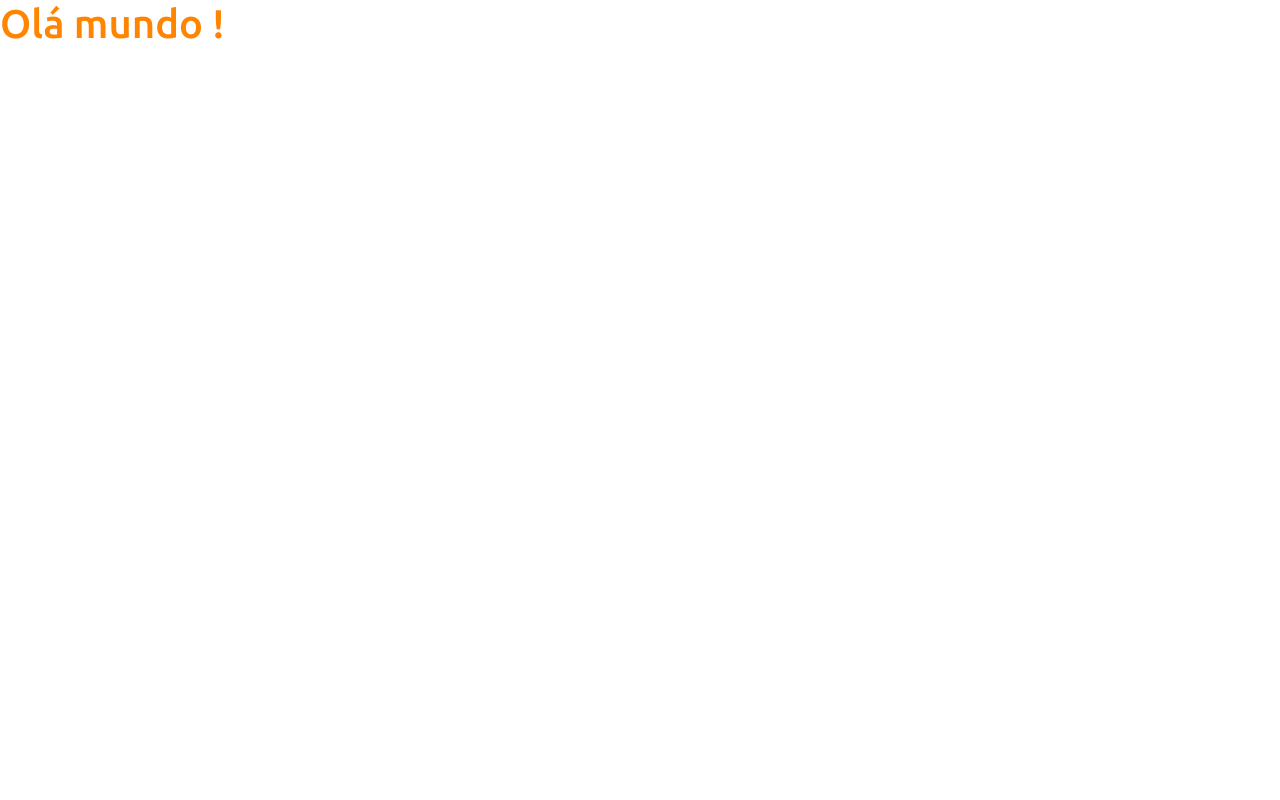
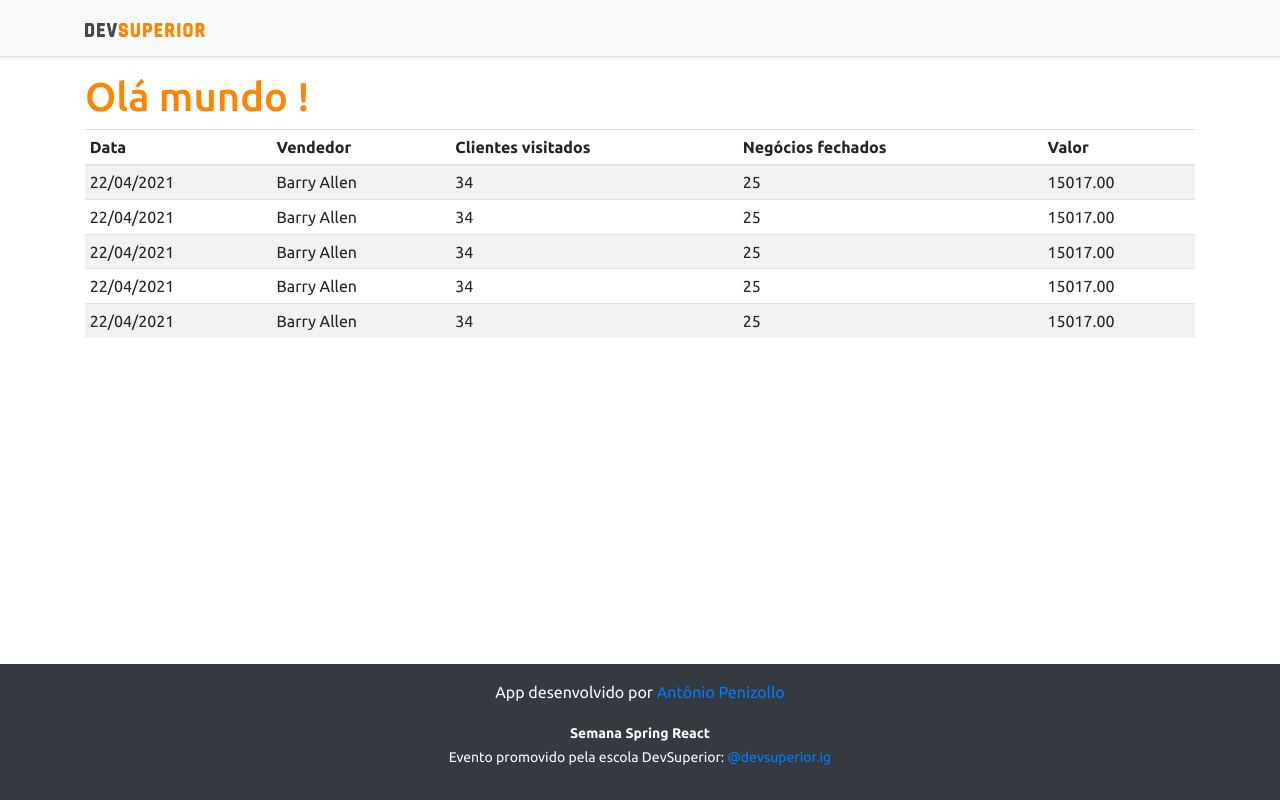
Before and after one commit to antoniopenizollo/projeto-sds3, a React (Create React App) app in the folder frontend/: page / in a window 1280 px wide. Built offline with nearby package versions, Linux system fonts and the light colour scheme.

Commit message:
Basic static components

```diff
--- a/frontend/src/App.tsx
+++ b/frontend/src/App.tsx
@@ -1,8 +1,16 @@
+import NavBar from 'components/NavBar/index'
+import Footer from 'components/Footer/index'
+import DataTable from 'components/DataTable'
 function App() {
   return (
-    <div>
-      <h1 className="text-primary">Olá mundo !</h1>
-    </div>
+    <>
+      <NavBar />
+      <div className="container">
+        <h1 className="text-primary">Olá mundo !</h1>
+        <DataTable />
+      </div>
+      <Footer/>
+    </>
   );
 }
 export default App;
--- /dev/null
+++ b/frontend/src/components/DataTable/index.tsx
@@ -0,0 +1,55 @@
+const DataTable = () => {
+    return (
+        <div className="table-responsive">
+            <table className="table table-striped table-sm">
+                <thead>
+                    <tr>
+                        <th>Data</th>
+                        <th>Vendedor</th>
+                        <th>Clientes visitados</th>
+                        <th>Negócios fechados</th>
+                        <th>Valor</th>
+                    </tr>
+                </thead>
+                <tbody>
+                    <tr>
+                        <td>22/04/2021</td>
+                        <td>Barry Allen</td>
+                        <td>34</td>
+                        <td>25</td>
+                        <td>15017.00</td>
+                    </tr>
+                    <tr>
+                        <td>22/04/2021</td>
+                        <td>Barry Allen</td>
+                        <td>34</td>
+                        <td>25</td>
+                        <td>15017.00</td>
+                    </tr>
+                    <tr>
+                        <td>22/04/2021</td>
+                        <td>Barry Allen</td>
+                        <td>34</td>
+                        <td>25</td>
+                        <td>15017.00</td>
+                    </tr>
+                    <tr>
+                        <td>22/04/2021</td>
+                        <td>Barry Allen</td>
+                        <td>34</td>
+                        <td>25</td>
+                        <td>15017.00</td>
+                    </tr>
+                    <tr>
+                        <td>22/04/2021</td>
+                        <td>Barry Allen</td>
+                        <td>34</td>
+                        <td>25</td>
+                        <td>15017.00</td>
+                    </tr>
+                </tbody>
+            </table>
+        </div>
+    );
+}
+export default DataTable;
--- /dev/null
+++ b/frontend/src/components/Footer/index.tsx
@@ -0,0 +1,12 @@
+const Footer = () => {
+    return (
+        <footer className="footer mt-auto py-3 bg-dark">
+            <div className="container">
+                <p className="text-light">App desenvolvido por <a href="https://github.com/antoniopenizollo" target="_blank" rel="noreferrer">Antônio Penizollo</a></p>
+                <p className="text-light"><small><strong>Semana Spring React</strong><br />
+      Evento promovido pela escola DevSuperior: <a href="https://instagram.com/devsuperior.ig" target="_blank" rel="noreferrer">@devsuperior.ig</a></small></p>
+            </div>
+        </footer>
+    );
+}
+export default Footer;
--- /dev/null
+++ b/frontend/src/components/NavBar/index.tsx
@@ -0,0 +1,13 @@
+import ImgDsDark from 'assets/img/ds_dark.svg'
+const NavBar = () => {
+  return (
+    <div className="d-flex flex-column flex-md-row align-items-center p-3 px-md-4 mb-3 bg-light border-bottom shadow-sm">
+      <div className="container">
+        <nav className="my-2 my-md-0 mr-md-3">
+          <img src={ImgDsDark} alt="DevSuperior" width="120" />
+        </nav>
+      </div>
+    </div>
+  );
+}
+export default NavBar;
```
Also changed, not shown: frontend/src/assets/img/ds_dark.svg (added).
